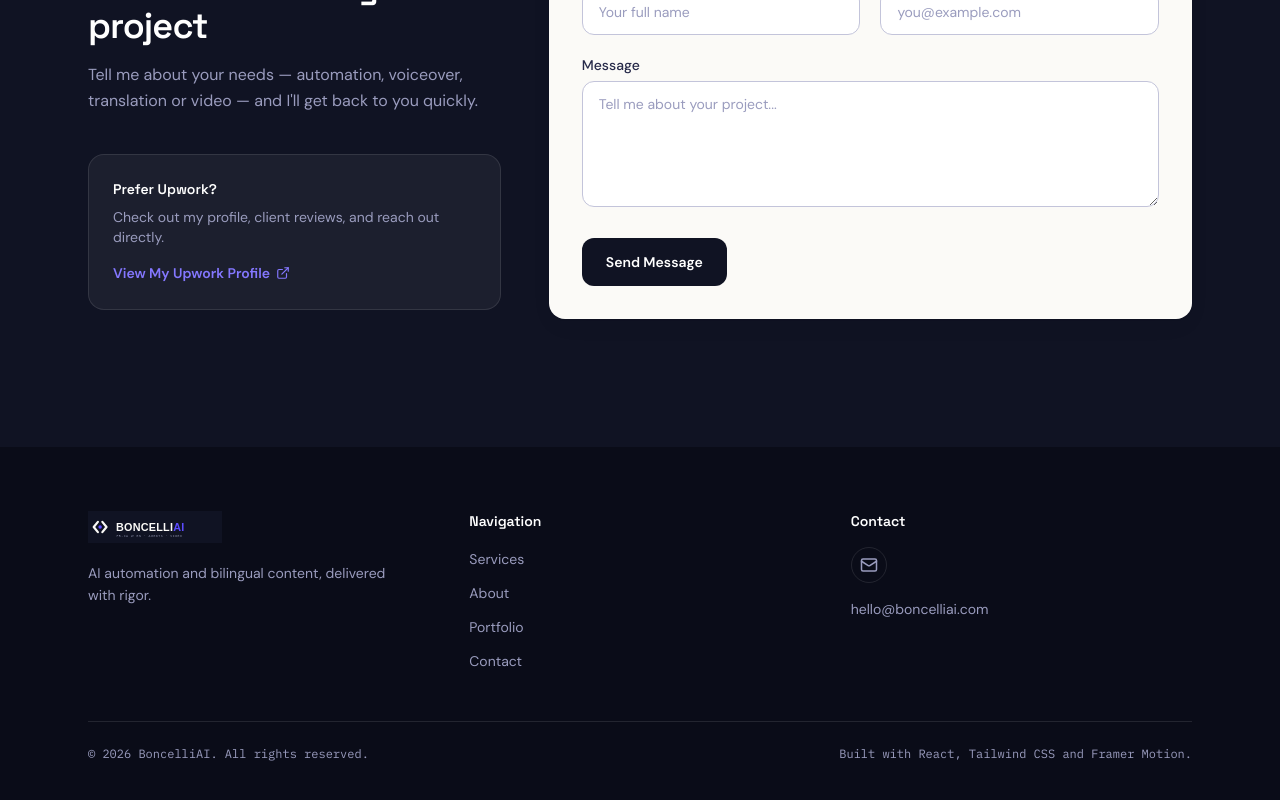
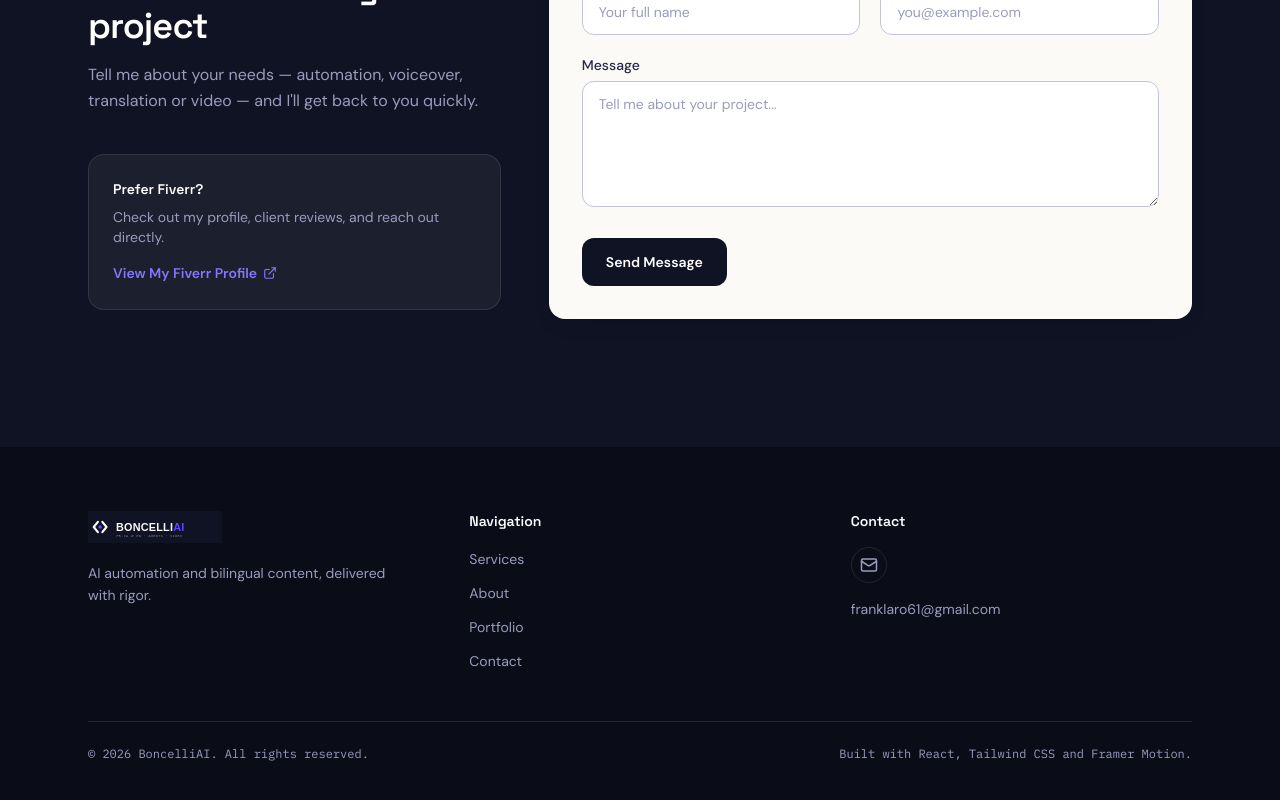
Before and after one commit to BONCELLI/boncelliai-site, a React (Vite) app: page / in a window 1280 px wide. Shown: the part 3133-3933 px from the top of the page. Built offline with nearby package versions, Linux system fonts and the light colour scheme.

Commit message:
Update contact email and replace Upwork link with Fiverr profile
Points the contact form and footer at franklaro61@gmail.com and swaps
the Upwork CTA for the real Fiverr profile link.

```diff
--- a/index.html
+++ b/index.html
@@ -6,7 +6,7 @@
     <meta name="viewport" content="width=device-width, initial-scale=1.0" />
     <meta
       name="description"
-      content="BoncelliAI — Automatisation IA, agents, voix-off et traduction français-canadien, création vidéo. Freelance bilingue sur Upwork."
+      content="BoncelliAI — Automatisation IA, agents, voix-off et traduction français-canadien, création vidéo. Freelance bilingue sur Fiverr."
     />
     <title>BoncelliAI — Automatisation IA &amp; Contenu Bilingue</title>
     <link rel="preconnect" href="https://fonts.googleapis.com" />
--- a/src/components/Contact.jsx
+++ b/src/components/Contact.jsx
@@ -61,7 +61,7 @@ export default function Contact() {
             <h3 className="text-sm font-semibold text-white">{t.contact.upworkTitle}</h3>
             <p className="mt-2 text-sm text-navy-300">{t.contact.upworkText}</p>
             <a
-              href={siteConfig.upworkUrl}
+              href={siteConfig.fiverrUrl}
               target="_blank"
               rel="noopener noreferrer"
               className="group mt-4 inline-flex cursor-pointer items-center gap-1.5 text-sm font-semibold text-accent-light transition-colors duration-200 hover:text-accent"
--- a/src/i18n/translations.js
+++ b/src/i18n/translations.js
@@ -85,9 +85,9 @@ export const translations = {
         success: "Merci! Votre message a été envoyé. Je vous réponds sous peu.",
         error: "Une erreur est survenue. Veuillez réessayer ou m'écrire directement.",
       },
-      upworkTitle: "Préférez Upwork?",
+      upworkTitle: "Préférez Fiverr?",
       upworkText: "Consultez mon profil, mes avis clients et contactez-moi directement.",
-      upworkCta: "Voir mon profil Upwork",
+      upworkCta: "Voir mon profil Fiverr",
     },
     footer: {
       tagline: "Automatisation IA et contenu bilingue, livrés avec rigueur.",
@@ -180,9 +180,9 @@ export const translations = {
         success: "Thanks! Your message has been sent. I'll get back to you shortly.",
         error: "Something went wrong. Please try again or email me directly.",
       },
-      upworkTitle: "Prefer Upwork?",
+      upworkTitle: "Prefer Fiverr?",
       upworkText: "Check out my profile, client reviews, and reach out directly.",
-      upworkCta: "View My Upwork Profile",
+      upworkCta: "View My Fiverr Profile",
     },
     footer: {
       tagline: "AI automation and bilingual content, delivered with rigor.",
--- a/src/siteConfig.js
+++ b/src/siteConfig.js
@@ -7,11 +7,9 @@ export const siteConfig = {
   brandName: "BoncelliAI",
   ownerName: "Frank Laro",
 
-  // TODO: replace with your real contact email.
-  email: "hello@boncelliai.com",
+  email: "franklaro61@gmail.com",
 
-  // TODO: replace with your real Upwork profile URL.
-  upworkUrl: "https://www.upwork.com/freelancers/~your-profile-id",
+  fiverrUrl: "https://www.fiverr.com/s/8xdlpVg",
 
   // TODO: optional social links — leave blank ("") to hide a link in the footer.
   linkedinUrl: "",
```
